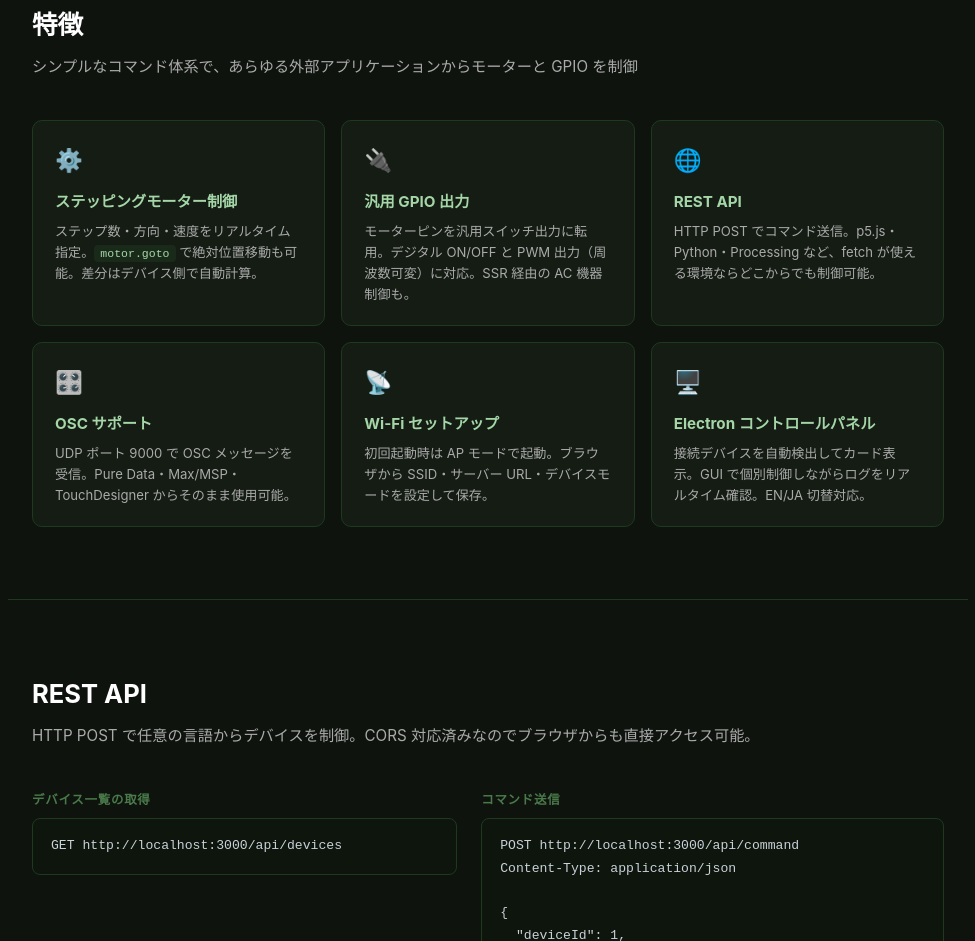
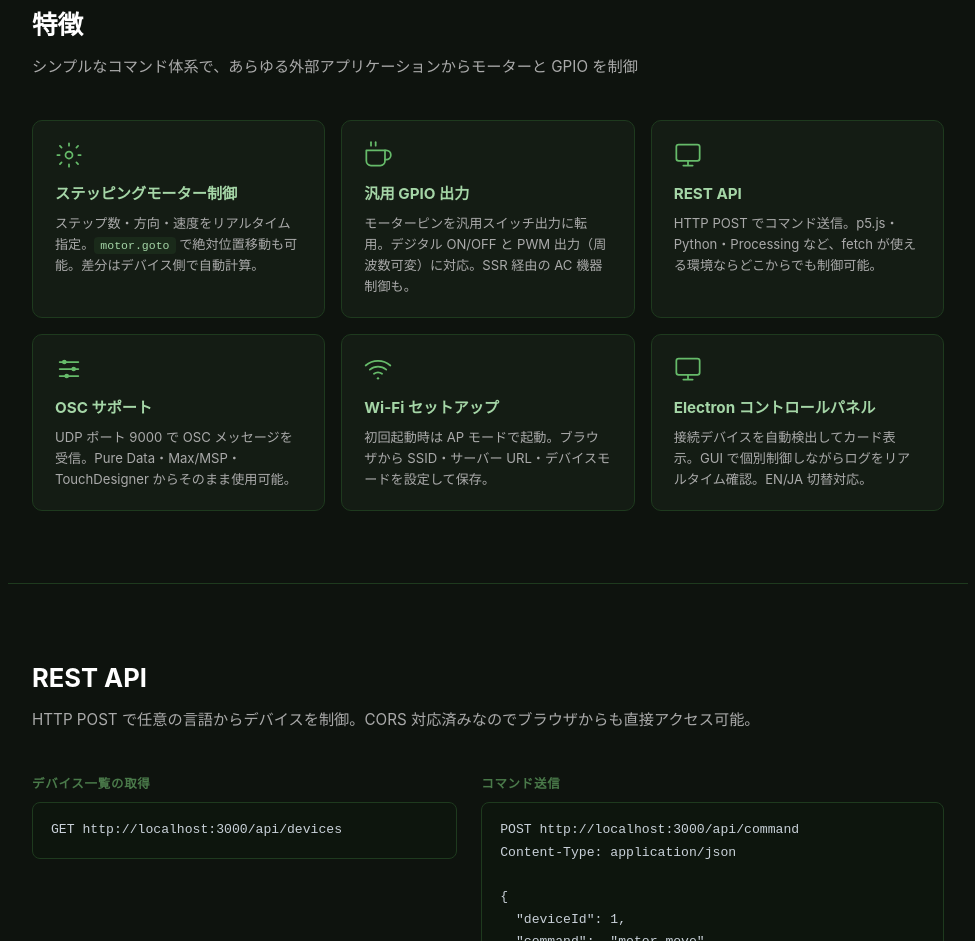
Before and after one commit to 634nakajima/GPUB, a plain HTML site: page docs/index.html in a window 1280 px wide. Shown: the part 779-1720 px from the top of the page, without its empty margins (152-1127 px from the left). Drawn offline with Linux system fonts and the light colour scheme.

Commit message:
Replace emoji feature icons with inline SVG

```diff
--- a/docs/index.html
+++ b/docs/index.html
@@ -135,9 +135,11 @@
       padding: 20px 22px;
     }
     .feature-icon {
-      font-size: 1.4em;
-      margin-bottom: 10px;
+      width: 28px; height: 28px;
+      margin-bottom: 12px;
+      color: var(--accent);
     }
+    .feature-icon svg { width: 100%; height: 100%; }
     .feature-card h3 {
       font-size: 0.95em;
       font-weight: 700;
@@ -287,32 +289,32 @@
   <p class="section-sub">シンプルなコマンド体系で、あらゆる外部アプリケーションからモーターと GPIO を制御</p>
   <div class="features-grid">
     <div class="feature-card">
-      <div class="feature-icon">⚙️</div>
+      <div class="feature-icon"><svg viewBox="0 0 24 24" fill="none" stroke="currentColor" stroke-width="1.5" stroke-linecap="round" stroke-linejoin="round"><circle cx="12" cy="12" r="3"/><path d="M12 2v2M12 20v2M4.22 4.22l1.42 1.42M18.36 18.36l1.42 1.42M2 12h2M20 12h2M4.22 19.78l1.42-1.42M18.36 5.64l1.42-1.42"/></svg></div>
       <h3>ステッピングモーター制御</h3>
       <p>ステップ数・方向・速度をリアルタイム指定。<code>motor.goto</code> で絶対位置移動も可能。差分はデバイス側で自動計算。</p>
     </div>
     <div class="feature-card">
-      <div class="feature-icon">🔌</div>
+      <div class="feature-icon"><svg viewBox="0 0 24 24" fill="none" stroke="currentColor" stroke-width="1.5" stroke-linecap="round" stroke-linejoin="round"><path d="M18 8h1a4 4 0 0 1 0 8h-1"/><path d="M2 8h16v9a4 4 0 0 1-4 4H6a4 4 0 0 1-4-4V8z"/><line x1="6" y1="1" x2="6" y2="4"/><line x1="10" y1="1" x2="10" y2="4"/></svg></div>
       <h3>汎用 GPIO 出力</h3>
       <p>モーターピンを汎用スイッチ出力に転用。デジタル ON/OFF と PWM 出力（周波数可変）に対応。SSR 経由の AC 機器制御も。</p>
     </div>
     <div class="feature-card">
-      <div class="feature-icon">🌐</div>
+      <div class="feature-icon"><svg viewBox="0 0 24 24" fill="none" stroke="currentColor" stroke-width="1.5" stroke-linecap="round" stroke-linejoin="round"><rect x="2" y="3" width="20" height="14" rx="2"/><path d="M8 21h8M12 17v4"/></svg></div>
       <h3>REST API</h3>
       <p>HTTP POST でコマンド送信。p5.js・Python・Processing など、fetch が使える環境ならどこからでも制御可能。</p>
     </div>
     <div class="feature-card">
-      <div class="feature-icon">🎛️</div>
+      <div class="feature-icon"><svg viewBox="0 0 24 24" fill="none" stroke="currentColor" stroke-width="1.5" stroke-linecap="round" stroke-linejoin="round"><line x1="4" y1="6" x2="20" y2="6"/><line x1="4" y1="12" x2="20" y2="12"/><line x1="4" y1="18" x2="20" y2="18"/><circle cx="8" cy="6" r="2" fill="currentColor" stroke="none"/><circle cx="16" cy="12" r="2" fill="currentColor" stroke="none"/><circle cx="10" cy="18" r="2" fill="currentColor" stroke="none"/></svg></div>
       <h3>OSC サポート</h3>
       <p>UDP ポート 9000 で OSC メッセージを受信。Pure Data・Max/MSP・TouchDesigner からそのまま使用可能。</p>
     </div>
     <div class="feature-card">
-      <div class="feature-icon">📡</div>
+      <div class="feature-icon"><svg viewBox="0 0 24 24" fill="none" stroke="currentColor" stroke-width="1.5" stroke-linecap="round" stroke-linejoin="round"><path d="M5 12.55a11 11 0 0 1 14.08 0"/><path d="M1.42 9a16 16 0 0 1 21.16 0"/><path d="M8.53 16.11a6 6 0 0 1 6.95 0"/><circle cx="12" cy="20" r="1" fill="currentColor" stroke="none"/></svg></div>
       <h3>Wi-Fi セットアップ</h3>
       <p>初回起動時は AP モードで起動。ブラウザから SSID・サーバー URL・デバイスモードを設定して保存。</p>
     </div>
     <div class="feature-card">
-      <div class="feature-icon">🖥️</div>
+      <div class="feature-icon"><svg viewBox="0 0 24 24" fill="none" stroke="currentColor" stroke-width="1.5" stroke-linecap="round" stroke-linejoin="round"><rect x="2" y="3" width="20" height="14" rx="2"/><path d="M8 21h8M12 17v4"/></svg></div>
       <h3>Electron コントロールパネル</h3>
       <p>接続デバイスを自動検出してカード表示。GUI で個別制御しながらログをリアルタイム確認。EN/JA 切替対応。</p>
     </div>
```
